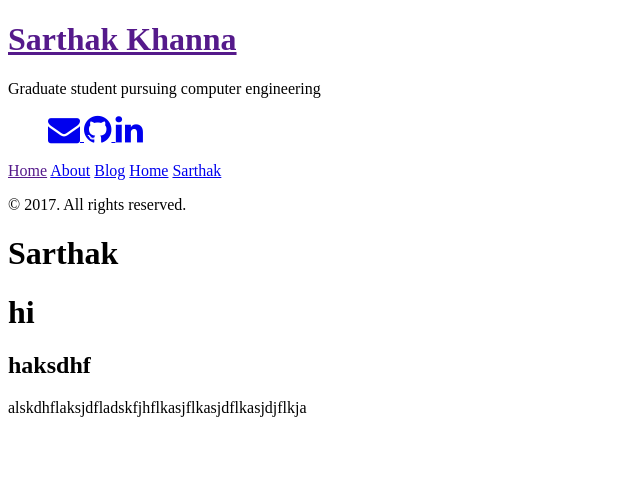
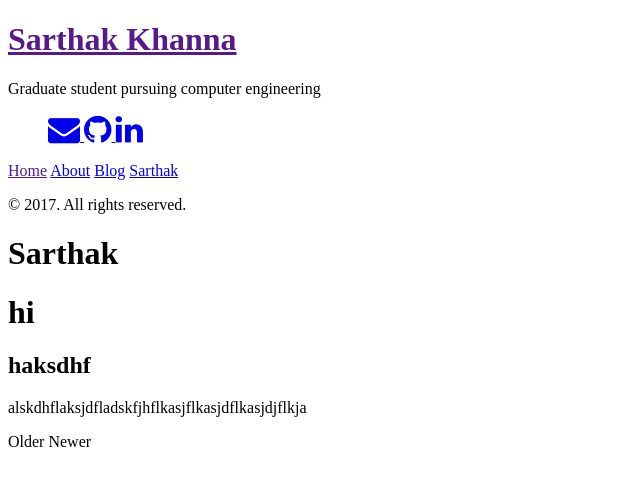
Before and after one commit to khannasarthak/khannasarthak.github.io, a Jekyll site: the page built from sarthak.md, in a window 1280 px wide. Shown: the top 486 px of the page, without its empty margins (0-640 px from the left). Built offline with Jekyll 4.4.1, drawn with Linux system fonts in a browser that asks for light colours; nearby versions of some CDN libraries.

Commit message:
added to sarthak
checking

```diff
--- a/sarthak.md
+++ b/sarthak.md
@@ -10,3 +10,36 @@ title: Sarthak
 
 
 alskdhflaksjdfladskfjhflkasjflkasjdflkasjdjflkja
+
+<div class="posts">
+  {% for post in paginator.posts %}
+  <div class="post">
+    <h1 class="post-title">
+      <a href="{{ post.url }}">
+        {{ post.title }}
+      </a>
+    </h1>
+
+    <span class="post-date">{{ post.date | date_to_string }}</span>
+
+    {{ post.content }}
+  </div>
+  {% endfor %}
+</div>
+
+<div class="pagination">
+  {% if paginator.next_page %}
+    <a class="pagination-item older" href="{{ site.baseurl }}page{{paginator.next_page}}">Older</a>
+  {% else %}
+    <span class="pagination-item older">Older</span>
+  {% endif %}
+  {% if paginator.previous_page %}
+    {% if paginator.page == 2 %}
+      <a class="pagination-item newer" href="{{ site.baseurl }}">Newer</a>
+    {% else %}
+      <a class="pagination-item newer" href="{{ site.baseurl }}page{{paginator.previous_page}}">Newer</a>
+    {% endif %}
+  {% else %}
+    <span class="pagination-item newer">Newer</span>
+  {% endif %}
+</div>
```
Also changed, not shown: index.md (+1 -1 lines).
